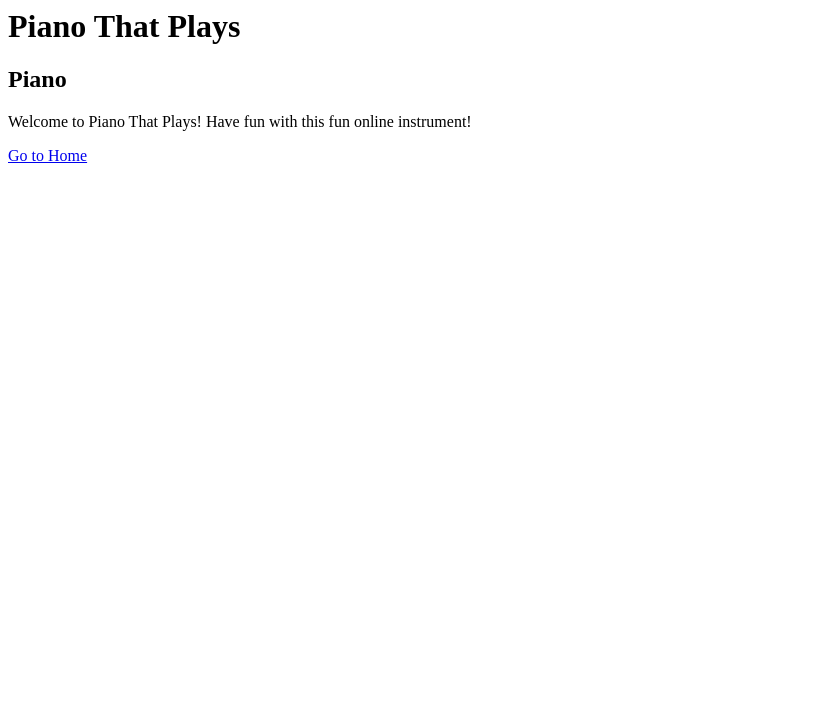
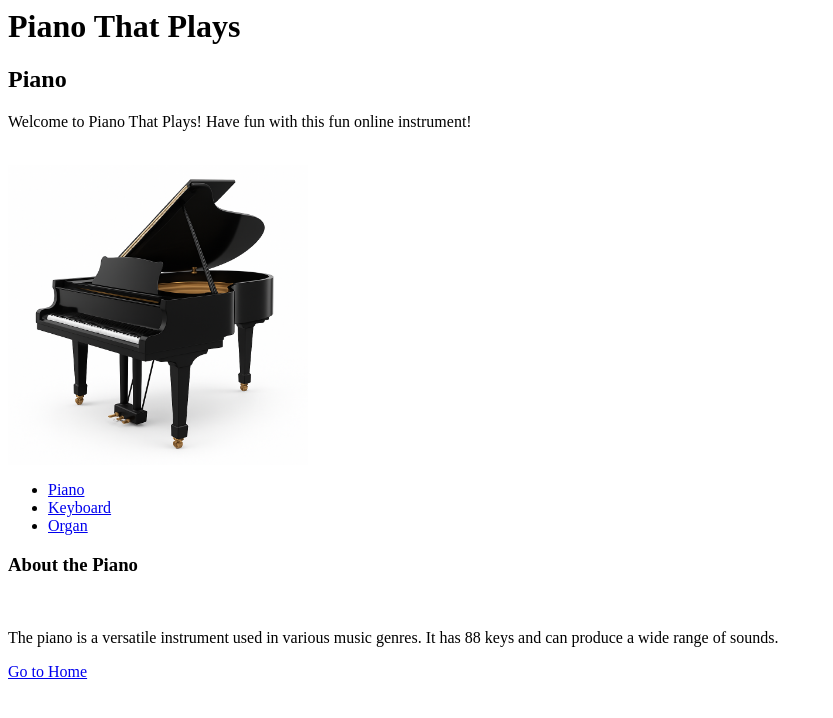
Before and after one commit to symphony407/piano-That-plays, a plain HTML site: page page1.html in a window 1280 px wide. Shown: the whole page, without its empty margins (0-833 px from the left). Drawn offline with Linux system fonts and the light colour scheme.

Commit message:
Added a line break, second image for page1.html, an unoredered list for page2.html, a container, and a link between page1 and index.html

```diff
--- a/page1.html
+++ b/page1.html
@@ -3,7 +3,19 @@
     <h1>Piano That Plays</h1>
     <h2>Piano</h2>
     <p> Welcome to Piano That Plays! Have fun with this fun online instrument!</p>
-
+    <br>
+    <img src="./media/image1.png"
+    height="300" alt="Piano">
+<ul>
+    <li><a href="page1.html">Piano</a></li>
+    <li><a href="page2.html">Keyboard</a></li>
+    <li><a href="page3.html">Organ</a></li>
+</ul>
+<div>
+    <h3>About the Piano</h3>
+    <br>
+    <p>The piano is a versatile instrument used in various music genres. It has 88 keys and can produce a wide range of sounds.</p>
+</div>
     <a href="index.html">Go to Home</a>
 </body>
 </html>
```
